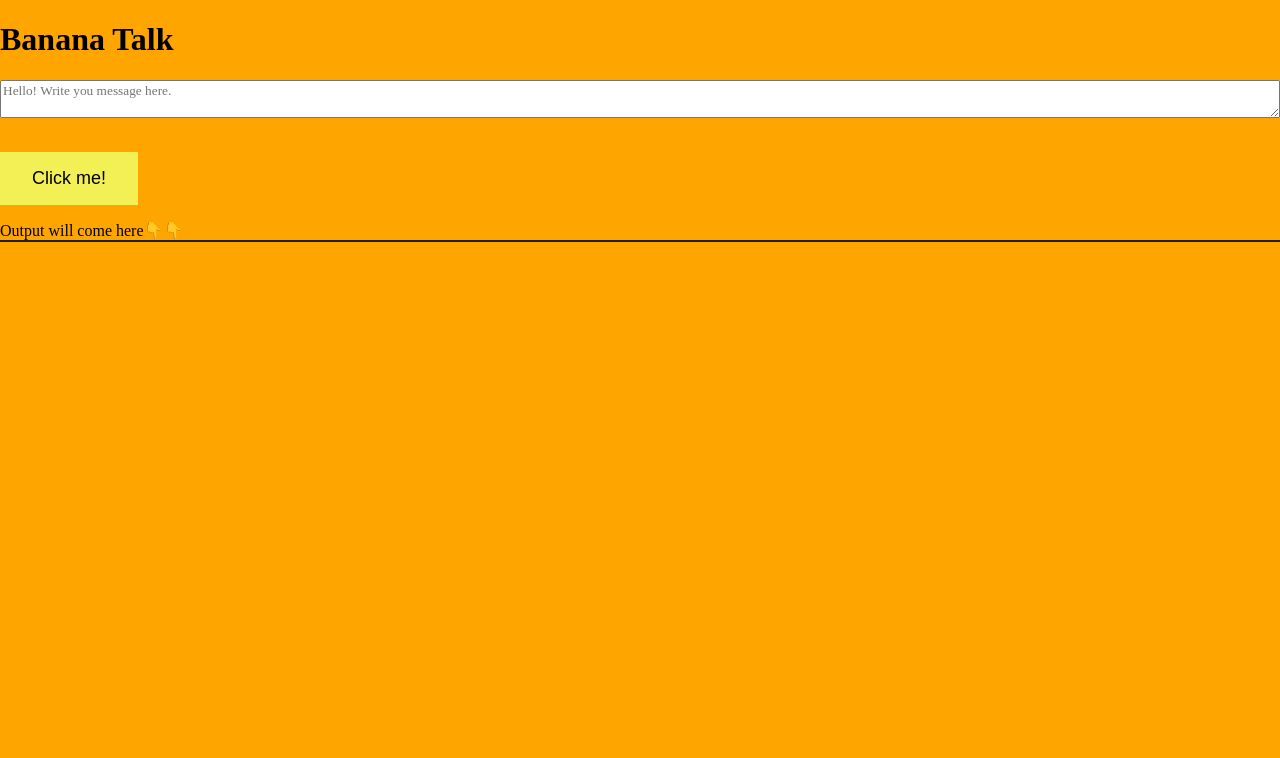
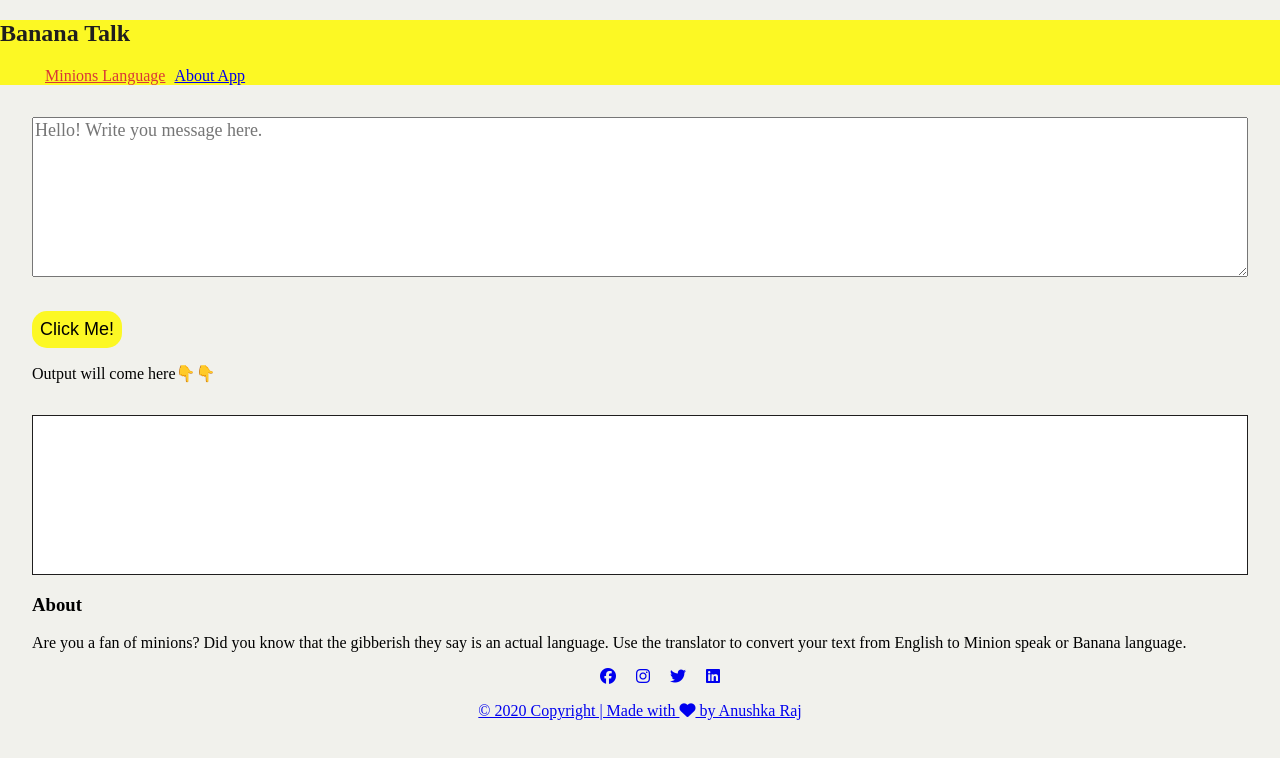
Before and after one commit to Anushka-codergirl/MinionSpeakTranslator, a plain HTML site: page index.html in a window 1280 px wide. Drawn offline with Linux system fonts and the light colour scheme.

Commit message:
Update changes

```diff
--- a/css/style.css
+++ b/css/style.css
@@ -3,36 +3,85 @@
 }
 
 :root {
-    --primary: #f3f055;
+    --primary: #fcf824;
+    --secondary:#f1f1ec;
     --black: #1f1e1e;
-    --width-break:600px
+    --white:#ffffff;
+    --width-break:600px;
 }
 
 body{
     margin: 0;
-    background-color: orange;
+    padding: 0;
+    background-color: var(--secondary);
+}
+
+/*Nav Bar */
+nav {
+    background-color: var(--primary);
+}
+
+.nav .active-link {
+    color: rgb(216, 55, 55);
+}
+.nav .brand {
+    font-weight: bolder;
+    color: var(--black);
+}
+.nav li {
+    display: inline;
+    margin-left: 5px;
+}
+
+main{
+    padding-left: 2rem;
+    padding-right: 2rem;
 }
 
 textarea{
     box-sizing: border-box;
     display: block;
     width:100%;
+    min-height: 20vh;
+    margin-top: 2rem;
+    font-size: large;
     font-family: inherit;
 }
 
 .btn-primary{
     border: none;
-    padding: 1rem 2rem;
+    padding: 0.5rem 0.5rem;
+    border-radius: 15px;
     margin: 1rem 0rem;
     font-size: large;
     background-color: var(--primary);
 }
 
-#text-output{
+#tt-output{
     box-sizing: border-box;
     width: 100%;
-    min-width: 10vh;
-    max-height: 20vh;
+    padding: 1rem;
+    min-height: 20vh;
+    margin-top: 2rem;
+    font-size: large;
+    font-family: inherit;
     overflow: scroll;
     border: 1px solid var(--black);
+    background-color: var(--white);
 }
+
+footer {
+    text-align: center;
+}
+
+footer li {
+    list-style: none;
+    padding: 0.5rem;
+    display: inline;
+    color: var(--secondary-dark);
+}
+
+
+footer p,a{
+    position: left;
+}
--- a/index.html
+++ b/index.html
@@ -5,15 +5,57 @@
     <meta name="viewport" content="width=device-width, initial-scale=1.0">
     <title>Minion Speak Translator</title>
     <link rel="stylesheet" href="./css/style.css">
+    <!--Favicon-->
+    <link rel="shortcut icon" href="https://emojipedia-us.s3.dualstack.us-west-1.amazonaws.com/thumbs/120/joypixels/257/smiling-face-with-sunglasses_1f60e.png" type="image/x-icon">
+    <script src="https://kit.fontawesome.com/8f8c282b5e.js" crossorigin="anonymous"></script>
+
 </head>
 <body>
-    <h1>Banana Talk</h1>
-    <textarea id="text-translator" placeholder="Hello! Write you message here."></textarea>
+    <nav class="nav">
+        <div class="brand"><h1>Banana Talk</h1></div>
+        <div>
+            <ul class="nav-items">
+                <li>
+                    <a href="#ml" class="nav active-link">Minions Language</a>
+                </li>
+                <li>
+                    <a href="#about">About App</a>
+                </li>
+            </ul>
+        </div>
+    </nav>
+
+   <main>
+    <section id="ml">
+    <textarea id="tt-input" placeholder="Hello! Write you message here."></textarea>
     <br/>
-    <button id="input-btn" class="btn-primary">Click me!</button>
+    <button id="submit-btn" class="btn-primary">Click Me!</button>
     <div>Output will come here👇👇</div>
-    <div id="text-output">
-    </div>
+    <div id="tt-output"></div>
+    </section>
+    <section id="about">
+        <h3>About</h3>
+        <p>Are you a fan of minions? Did you know that the gibberish they say is an actual language. Use the translator
+            to convert your text from English to Minion speak or Banana language.</p>
+    </section>
+    </main>
+    <footer>
+        <ul>
+            <li>
+                <a href="https://www.facebook.com/anush.codergirl/"><i class="fab fa-facebook"></i></a>
+            </li>
+            <li>
+                <a href="https://www.instagram.com/anush.codergirl/"><i class="fab fa-instagram"></i></a>
+            </li>
+            <li>
+                <a href="https://twitter.com/AnushCodergirl"><i class="fab fa-twitter"></i></a>
+            </li>
+            <li>
+                <a href="https://www.linkedin.com/in/anushka-raj/"><i class="fab fa-linkedin"></i></a>
+            </li>
+        </ul>
+        <p><a class="grey-text" href="https://github.com/Anushka-codergirl"> &copy; 2020 Copyright | Made with <span class="heart"><i class="fas fa-heart"></i></span> by Anushka Raj</p>
+</footer>
     <script src="./js/app.js" type="text/javascript"></script>
 </body>
 </html>
--- a/js/app.js
+++ b/js/app.js
@@ -6,37 +6,41 @@ alert(greetingMsg);
 
 */
 
-var submitButton = document.querySelector("#input-btn");
+var submitButton = document.querySelector("#submit-btn");
 
-var textInput = document.querySelector("#text-translator");
+var translateInput = document.querySelector("#tt-input");
 
-var translateOutput = document.querySelector("#text-output");
+var translateOutput = document.querySelector("#tt-output");
 
 //console.log(textInput);
 
-var textOutput = document.querySelector("#text-output");
+var serverUrl = "https://api.funtranslations.com/translate/minion.json";
 
-var url = "https://api.funtranslations.com/translate/minion.json";
-
-function Translate(text){
-    return url + "?" + "text=" + text
+function getTranslationURL(input){
+    return serverUrl + "?" + "text=" + input
 }
 
+//Error Handling
 function errorHandler(error){
     console.log("Error!",error);
+    alert("Please check the server connection");
 }
 
-
+//Click Handler
 function clickHandler(){
    // textOutput.innerText = "Hey There!" + textInput.value;
+   console.log("Button clicked!");
 
-   var inputText = textInput.value;
+   //read input
+   var inputText = translateInput.value;
 
-   fetch(Translate(inputText)).then(response => response.json()).then(json => {
-       var translatedText = json.contents.translated;
-       textOutput.inputText = translatedText;
-   }).catch(errorHandler)
+   // Fetch the URL
 
+   fetch(getTranslationURL(inputText)).then(response => response.json()).then(json =>
+   {
+
+     translateOutput.innerText = json.contents.translated;
+   }).catch(errorHandler);
 }
 
 submitButton.addEventListener("click",clickHandler);
```
